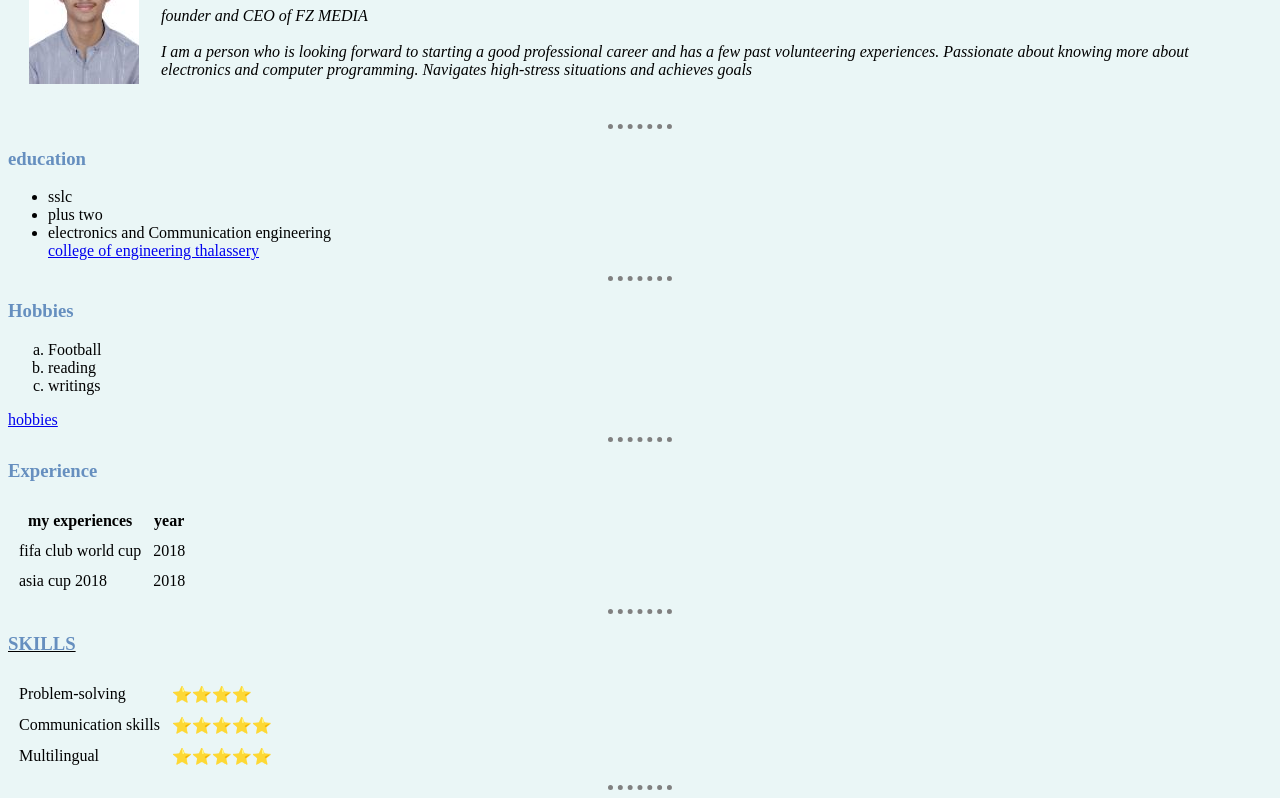
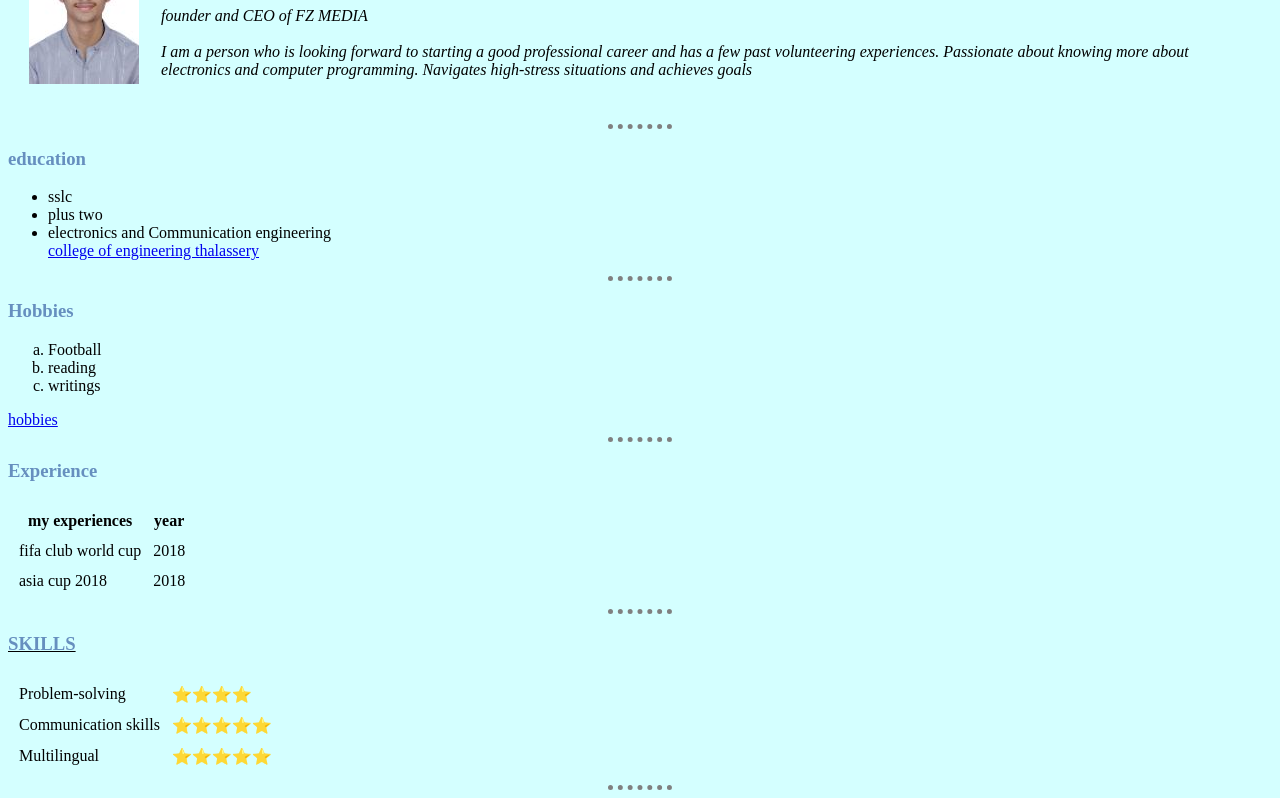
Before and after one commit to fawz7/cv, a plain HTML site: page index.html in a window 1280 px wide. Shown: the part 120-918 px from the top of the page. Drawn offline with Linux system fonts and the light colour scheme; files that its build step writes are made by us from their sources.

Commit message:
Add files via upload

```diff
--- a/styles.css
+++ b/styles.css
@@ -1,4 +1,4 @@
-body{background-color:#EAF6F6;}
+body{background-color:#d4ffff;}
 hr{
 border-style:none;
 border-top-style: dotted;
```
